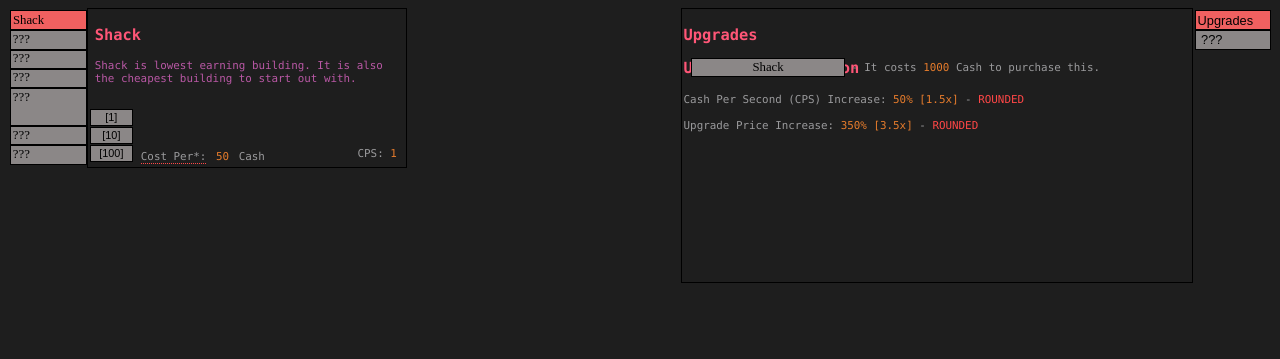
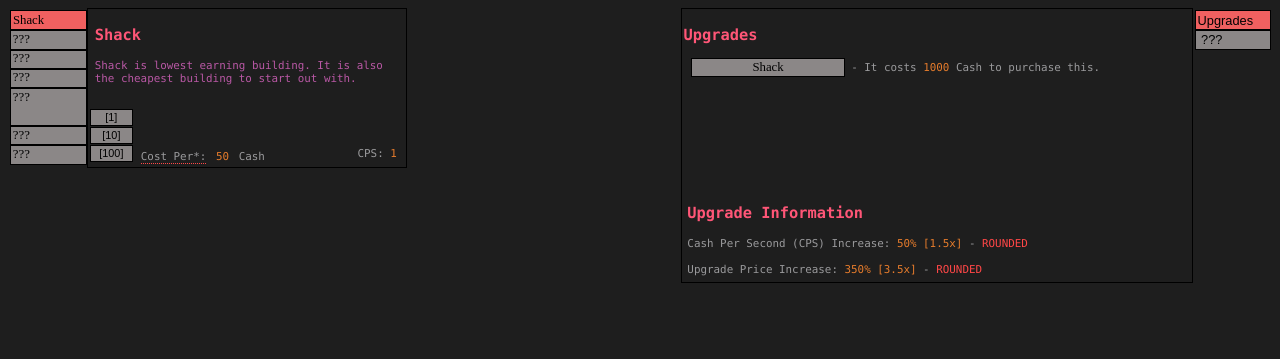
Before and after one commit to d4wgs/d4wgs, a plain HTML site: page IncrementalConstruction/index.html in a window 1280 px wide. Shown: the top 359 px of the page. Drawn offline with nearby package versions, Linux system fonts and the light colour scheme.

Commit message:
Update stylesheet_1.css

```diff
--- a/IncrementalConstruction/stylesheet_1.css
+++ b/IncrementalConstruction/stylesheet_1.css
@@ -93,6 +93,15 @@ position: fixed;
 bottom: 0.5vw;
 left: 0.5vw;
 color: #ff4747;
+font-size: 0.75vw;
+}
+
+/* Visible Upgrade Information */
+#UpgradeInfo {
+position: fixed;
+left: 53.7vw;
+top: 14.7vw;
+color: #9a9a9c;
 font-size: 0.75vw;
 }
 
```
